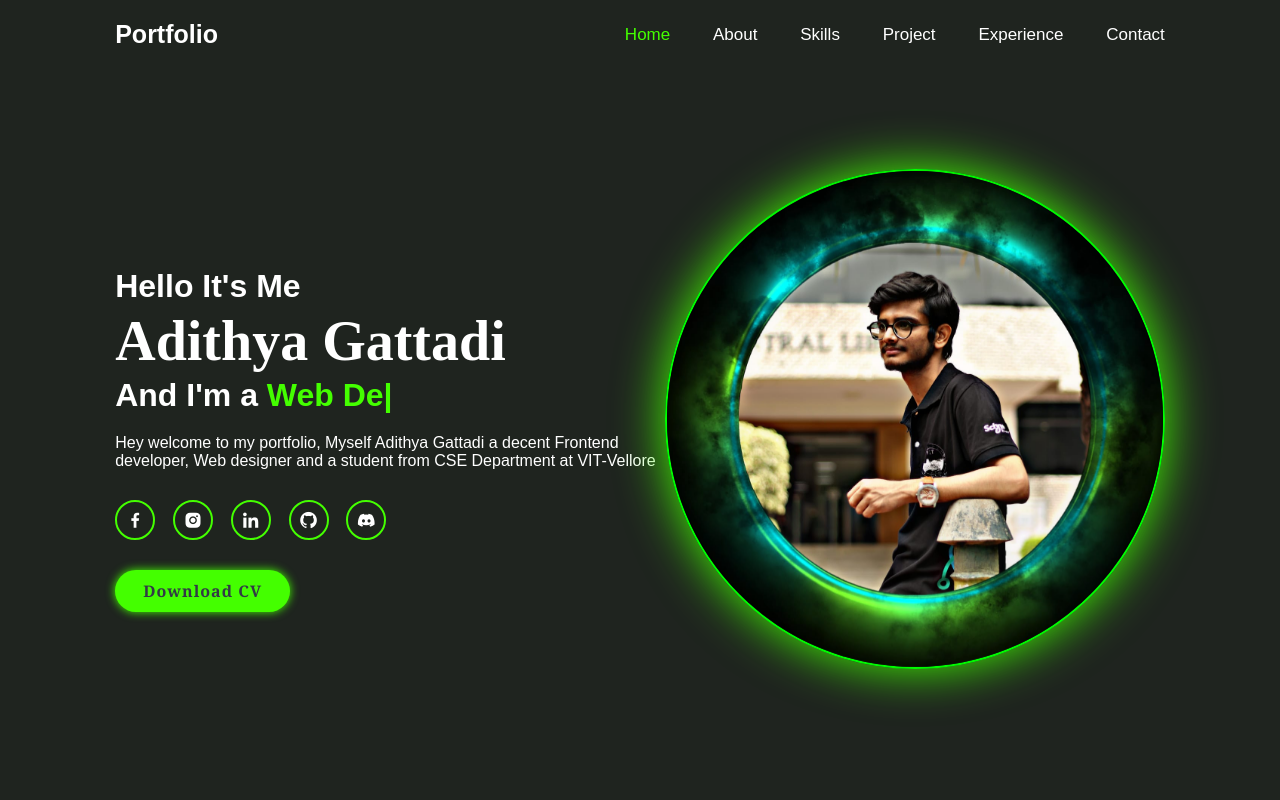
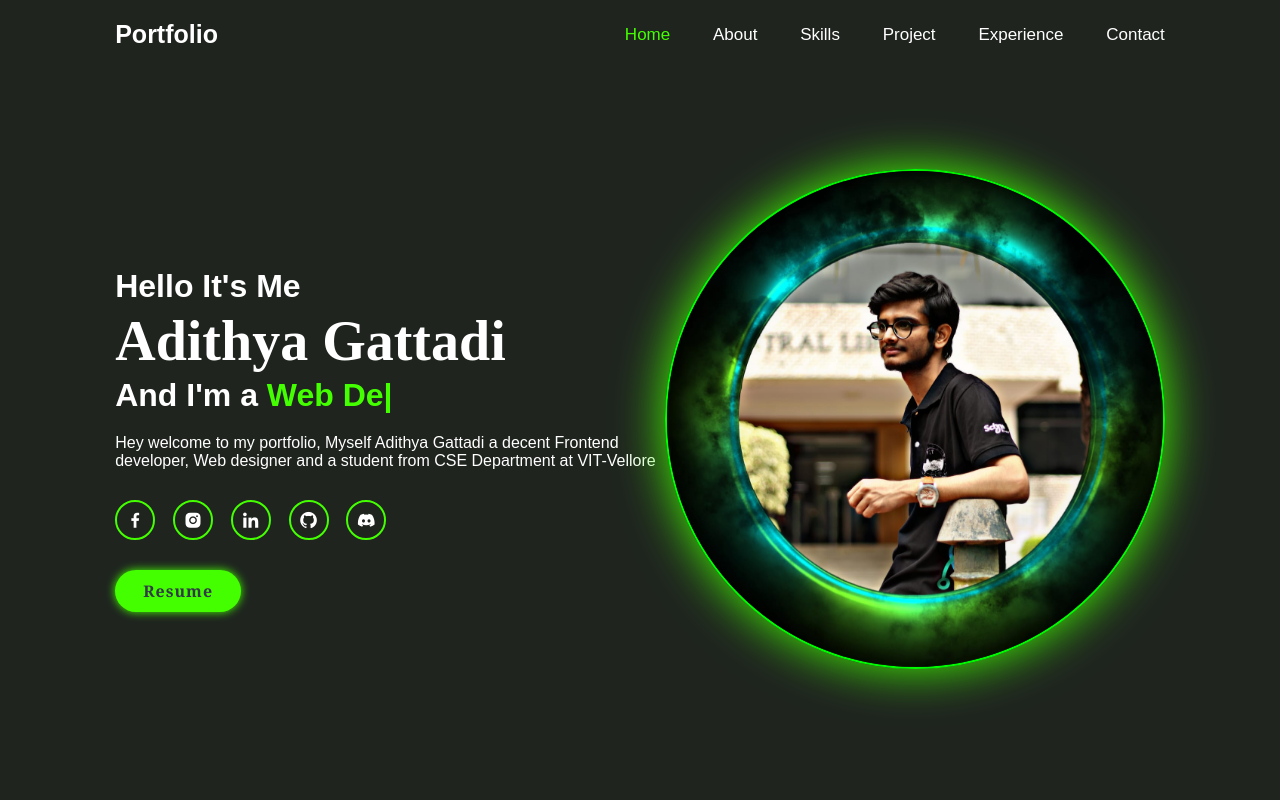
Before and after one commit to adithyagattadi/portfolio, a plain HTML site: page index.html in a window 1280 px wide. Shown: the top 800 px of the page. Drawn offline with nearby package versions, Linux system fonts and the light colour scheme.

Commit message:
Update index.html

```diff
--- a/index.html
+++ b/index.html
@@ -35,7 +35,7 @@
                 <a href="https://github.com/adithyagattadi"><i class='bx bxl-github' ></i></a>
                 <a href="https://discord.com/channels/@me"><i class='bx bxl-discord-alt' ></i></a>
             </div>
-            <a href="CVV (new).pdf" class="btn">Download CV</a>
+            <a href="resume(VIT).png" class="btn">Resume</a>
         </div>
         <div class="home-img">
             <img src="green.jpeg" alt="">
```
